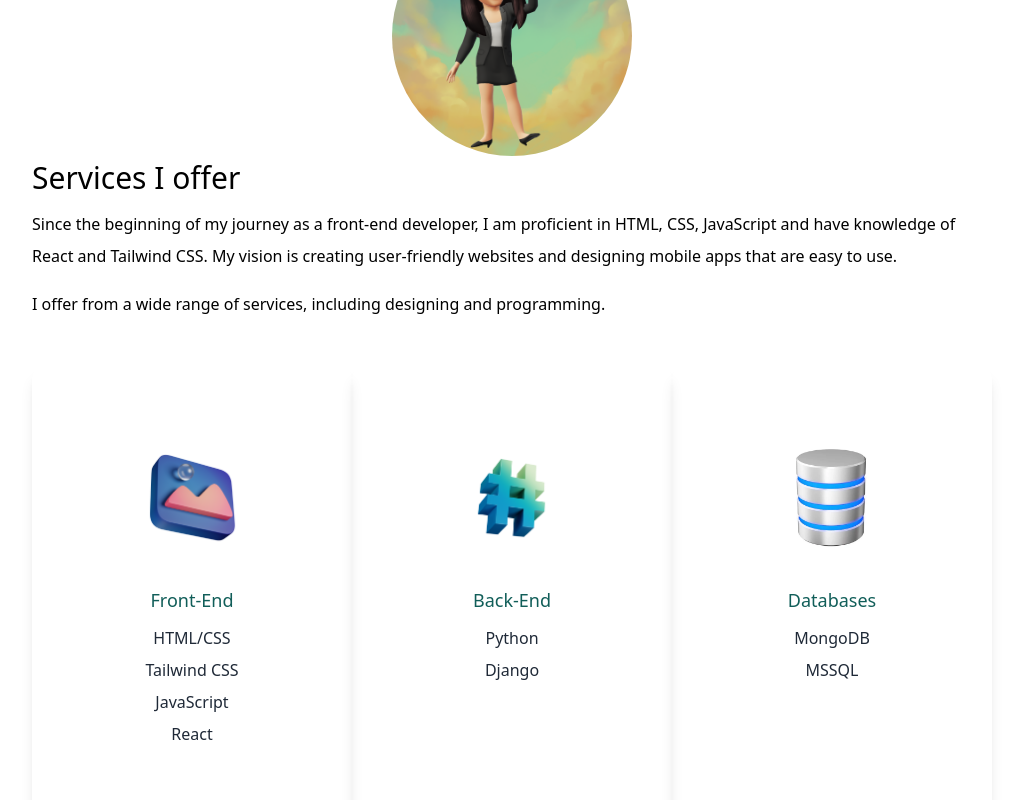
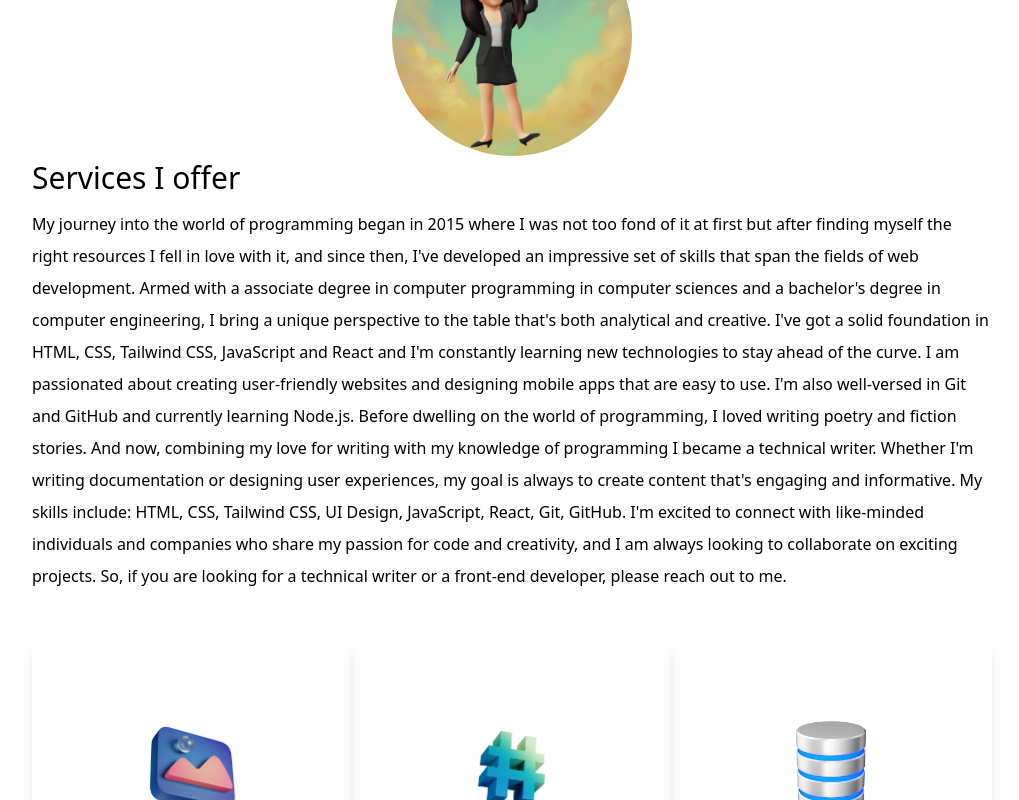
Before and after one commit to fulyaertay/personal-portfolio, a Next.js app: page / in a window 1280 px wide. Shown: the part 696-1496 px from the top of the page, without its empty margins (128-1147 px from the left). Built offline with nearby package versions, Linux system fonts and the light colour scheme.

Commit message:
Update index.tsx

```diff
--- a/pages/index.tsx
+++ b/pages/index.tsx
@@ -77,14 +77,15 @@ export default function Home() {
           <div>
             <h3 className="text-3xl py-1">Services I offer</h3>
             <p className="text-md py-2 leading-8 text-gray-80">
-              Since the beginning of my journey as a front-end developer, I am
-              proficient in HTML, CSS, JavaScript and have knowledge of React
-              and Tailwind CSS. My vision is creating user-friendly websites and
-              designing mobile apps that are easy to use.
-            </p>
-            <p className="text-md py-2 leading-8">
-              I offer from a wide range of services, including designing and
-              programming.
+             My journey into the world of programming began in 2015 where I was not too fond of it at first but after finding myself the right resources I fell in love with it, and since then, I've developed an impressive set of skills that span the fields of web development.
+
+Armed with a associate degree in computer programming in computer sciences and a bachelor's degree in computer engineering, I bring a unique perspective to the table that's both analytical and creative.
+
+I've got a solid foundation in HTML, CSS, Tailwind CSS, JavaScript and React and I'm constantly learning new technologies to stay ahead of the curve. I am passionated about creating user-friendly websites and designing mobile apps that are easy to use. I'm also well-versed in Git and GitHub and currently learning Node.js.
+
+Before dwelling on the world of programming, I loved writing poetry and fiction stories. And now, combining my love for writing with my knowledge of programming I became a technical writer. Whether I'm writing documentation or designing user experiences, my goal is always to create content that's engaging and informative. My skills include: HTML, CSS, Tailwind CSS, UI Design, JavaScript, React, Git, GitHub.
+
+I'm excited to connect with like-minded individuals and companies who share my passion for code and creativity, and I am always looking to collaborate on exciting projects. So, if you are looking for a technical writer or a front-end developer, please reach out to me.
             </p>
           </div>
           <div className="lg:flex text-center justify-center">
```
